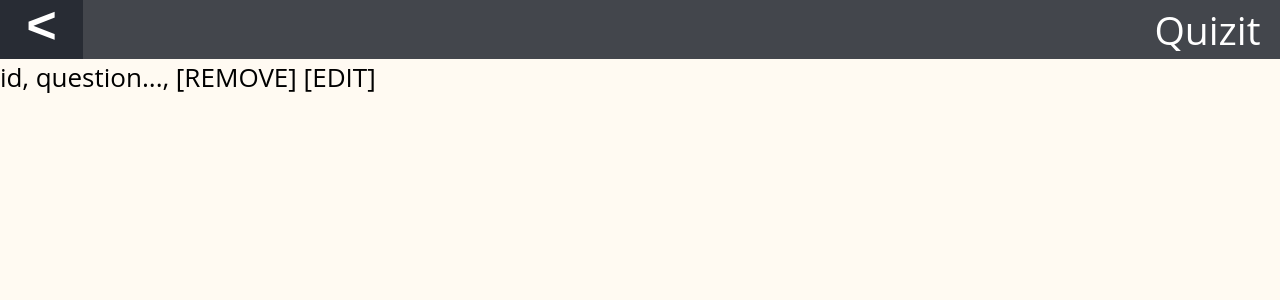
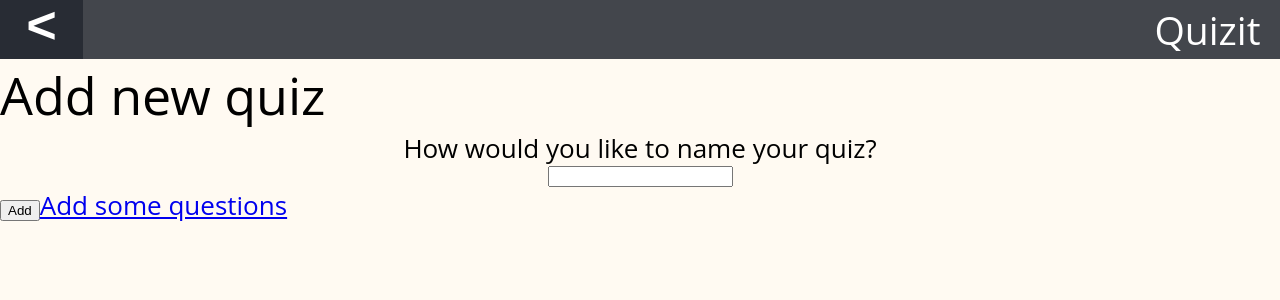
Before and after one commit to ZooMic/real-projects, a React (Create React App) app in the folder quizit/: page /add in a window 1280 px wide. Shown: the top 300 px of the page. Built offline with nearby package versions, Linux system fonts and the light colour scheme.

Commit message:
quizit: Main concept for the AddPage, added hooks for quiz name validation

```diff
--- a/quizit/src/components/SupLayout/SubLayout.js
+++ b/quizit/src/components/SupLayout/SubLayout.js
@@ -3,11 +3,11 @@ import { useHistory } from "react-router-dom";
 import styles from './SubLayout.module.css'
 
 const SubLayout = ({ children }) => {
-    const history = useHistory();
+    const { goBack } = useHistory();
     return (
         <div className={styles.wrapper}>
             <nav className={styles.nav}>
-                <button>{"<"}</button>
+                <button onClick={goBack}>{"<"}</button>
                 <header>Quizit</header>
             </nav>
             <div>
--- a/quizit/src/containers/AddPage/AddPage.js
+++ b/quizit/src/containers/AddPage/AddPage.js
@@ -1,18 +1,47 @@
-import React from 'react'
-import SubLayout from '../../components/SupLayout/'
+import React, { useState } from 'react'
+import { NavLink } from "react-router-dom";
+import SubLayout from '../../components/SupLayout/';
+import { useTextValidator, useRouteNormalizer } from '../../custom-hooks/';
+import { form, title, quizNameBox, valid } from './AddPage.module.css';
 
-const AddPage = (props) => {
-    return (<SubLayout>
-        <form>
-            {/* input question */}
-            {/* input answer 1* [checkbox for correct answer]*/}
-            {/* input add new answer, on focus another below appears */}
-            {/* SUBBMIT ADD/SAVE ETC.*/}
-        </form>
-        <div className="added-section">
-            <div>id, question..., [REMOVE] [EDIT]</div>
-        </div>
-    </SubLayout>)
+const AddPage = () => {
+    const [quizName, setQuizName] = useState('');
+    const quizNameIsValid = useTextValidator(quizName, /^[A-Za-z0-9 _]*[A-Za-z0-9][A-Za-z0-9 _]*$/)
+    const normalizedQuizName = useRouteNormalizer(quizName)
+
+    const onQuizNameChanged = event => {
+        const newQuizName = event.target.value;
+        setQuizName(newQuizName)
+    }
+
+    const onSubmit = event => {
+        event.preventDefault()
+    }
+
+    return (
+        <SubLayout>
+            <form className={form} onSubmit={onSubmit}>
+                <span className={title}>Add new quiz</span>
+                <div className={`${quizNameBox} ${quizNameIsValid ? valid : ''}`}>
+                    <label htmlFor="quiz-name">How would you like to name your quiz?</label>
+                    <input type="text" name="quiz-name" id="quiz-name" value={quizName} onChange={onQuizNameChanged} />
+                </div>
+                <input type="submit" value="Add" />
+                {/* SHOULD BE DISABLED UNTIL ADD IS NOT CLICKED, OR SHOULD BE INSTEAD OF ADD */}
+                <NavLink className={``} to={`/edit/${normalizedQuizName}`}>Add some questions</NavLink>
+            </form>
+        </SubLayout>
+    )
 }
 
 export default AddPage;
+
+            // {/* input question */}
+            // {/* input answer 1* [checkbox for correct answer]*/}
+            // {/* input add new answer, on focus another below appears */}
+            // {/* SUBBMIT ADD/SAVE ETC.*/}
+            // /**
+            //  *          <div className="added-section">
+            //             <div>id, question..., [REMOVE] [EDIT]</div>
+            //             </div>
+            //  */
--- a/quizit/src/containers/AddPage/AddPage.module.css
+++ b/quizit/src/containers/AddPage/AddPage.module.css
@@ -0,0 +1,16 @@
+/* title, quizNameBox, valid */
+
+.form {
+    height: 100%;
+}
+
+.quizNameBox {
+    display: flex;
+    flex-direction: column;
+    align-items: center;
+}
+
+.title {
+    font-size: 2em;
+    /* padding: 2em; */
+}
--- a/quizit/src/containers/MainPage/MainPage.js
+++ b/quizit/src/containers/MainPage/MainPage.js
@@ -1,6 +1,6 @@
 import React from 'react'
 import { NavLink } from "react-router-dom";
-import { header, navWrapper, nav, navLink, greenish, redish, blueish } from './MainPage.module.css';
+import { header, navWrapper, nav, navLink, greenish, redish, blueish, orangeish } from './MainPage.module.css';
 
 const MainPage = () => {
     return (
@@ -11,6 +11,7 @@ const MainPage = () => {
                     <NavLink className={`${navLink} ${greenish}`} to="/add">Add new quiz</NavLink>
                     <NavLink className={`${navLink} ${redish}`} to="/edit">Edit existing quizzes</NavLink>
                     <NavLink className={`${navLink} ${blueish}`} to="/quiz">Start learning</NavLink>
+                    <NavLink className={`${navLink} ${orangeish}`} to="/quiz-continue">Continue quiz</NavLink>
                 </nav>
             </div>
         </div>
--- a/quizit/src/containers/MainPage/MainPage.module.css
+++ b/quizit/src/containers/MainPage/MainPage.module.css
@@ -27,7 +27,7 @@
 .navLink {
     text-decoration: none;
     text-transform: uppercase;
-    padding: 1em 1.5em;
+    padding: 1em;
     background-color: #bbbbbb;
     margin: 1em 0;
     color: white;
@@ -35,6 +35,7 @@
     text-align: center;
     border: 5px solid;
     box-shadow: 5px 5px #c5c5c5;
+    font-family: cursive;
 }
 
 .greenish {
@@ -51,3 +52,8 @@
     background-color: #4ed3e6;
     border-color: #42b1c1;
 }
+
+.orangeish {
+    background-color: #FF6E4E;
+    border-color: #F6522E;
+}
--- /dev/null
+++ b/quizit/src/custom-hooks/index.js
@@ -0,0 +1,2 @@
+export { default as useTextValidator } from './useTextValidator'
+export { default as useRouteNormalizer } from './useRouteNormalizer'
--- /dev/null
+++ b/quizit/src/custom-hooks/useRouteNormalizer.js
@@ -0,0 +1,11 @@
+import { isString } from '../helpers/'
+
+const regexNumberLettersSpacesAllowed = /^[A-Za-z0-9 _]*[A-Za-z0-9][A-Za-z0-9 _]*$/
+export default (value) => {
+    if (!isString(value) || !regexNumberLettersSpacesAllowed.test(value)) {
+        return '';
+    }
+
+    const result = value.toLowerCase().split(' ').join('-')
+    return result
+}
--- /dev/null
+++ b/quizit/src/custom-hooks/useTextValidator.js
@@ -0,0 +1,19 @@
+import { isString } from '../helpers/'
+
+export default (value, regex) => {
+    if (!isString(value)) {
+        throw Error('Value is not string')
+    }
+
+    if (!(regex instanceof RegExp || regex instanceof Array)) {
+        throw Error('You should pass instance of RegExp or Array<RegExp>')
+    }
+
+    const regexArray = regex instanceof RegExp ? [regex] : regex;
+    const result = regexArray.find(reg => {
+        return !reg.test(value)
+    })
+
+    const isValid = result === undefined
+    return [isValid]
+}
--- /dev/null
+++ b/quizit/src/helpers/index.js
@@ -0,0 +1 @@
+export { default as isString } from './isString';
--- /dev/null
+++ b/quizit/src/helpers/isString.js
@@ -0,0 +1,3 @@
+export default (any) => {
+    return typeof(any) === 'string' || any instanceof String;
+}
```
